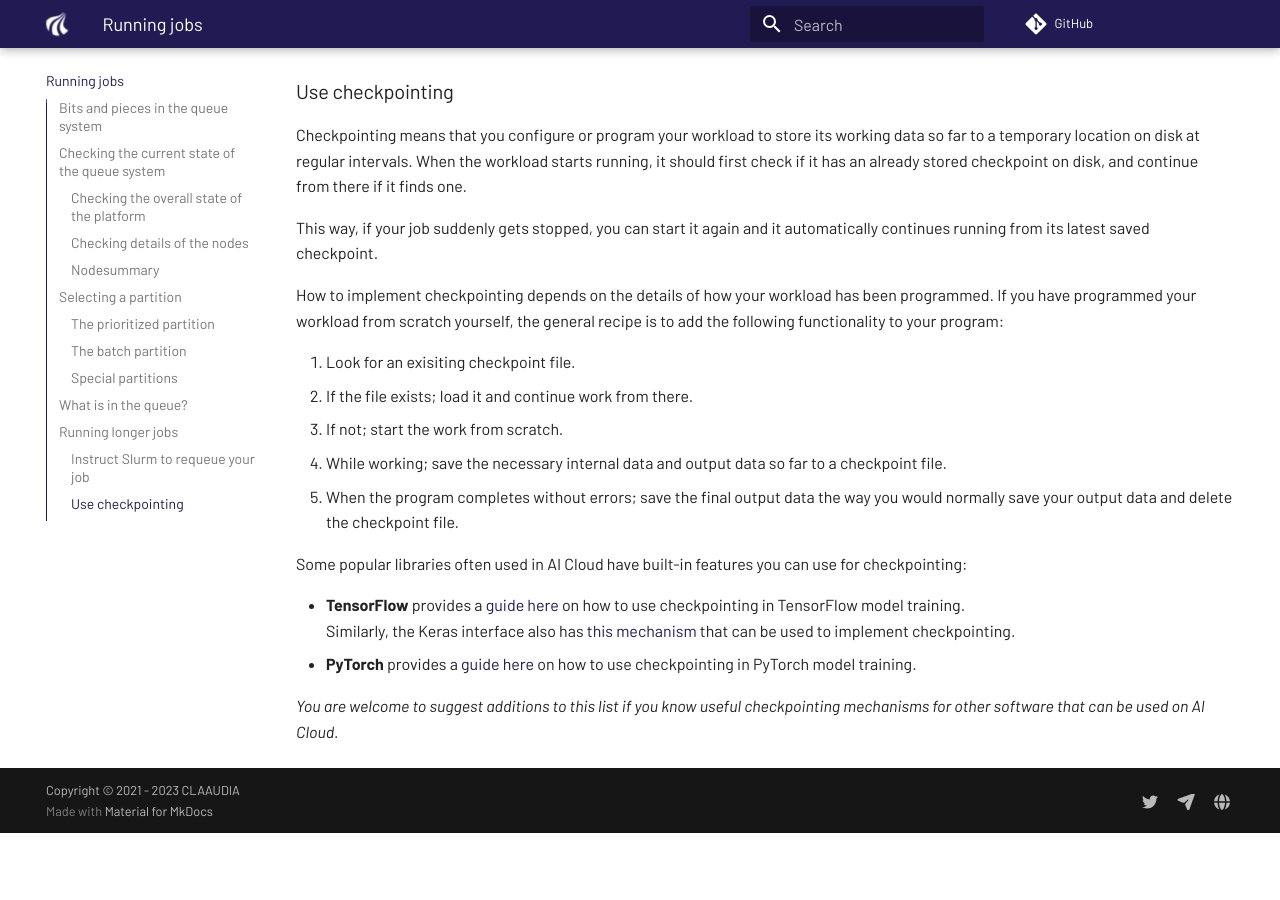
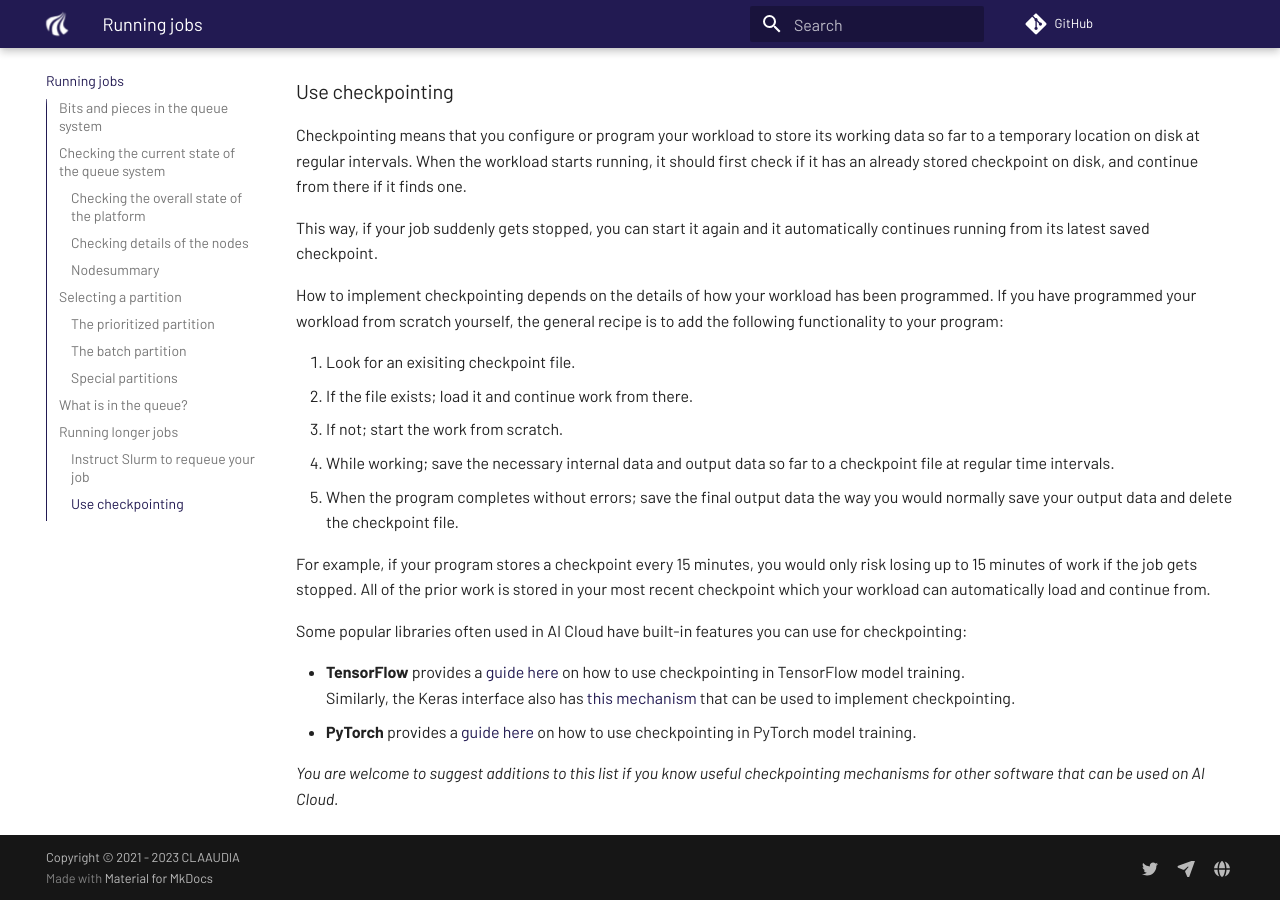
Before and after one commit to aau-claaudia/aicloud-docs, an MkDocs documentation site: the page built from docs/slurm.md, in a window 1280 px wide and 900 px high, scrolled down 5726 px. Built offline with MkDocs 1.6.1 and Material for MkDocs 9.7.7, drawn with Linux system fonts in a browser that asks for light colours; comment, search, counter and statistics services are not loaded; before the commit the page ends 6559 px from its top, so only the background shows below that.

Commit message:
Small addition to guidance on checkpointing

```diff
--- a/docs/slurm.md
+++ b/docs/slurm.md
@@ -297,10 +297,16 @@ functionality to your program:
 2. If the file exists; load it and continue work from there.
 3. If not; start the work from scratch.
 4. While working; save the necessary internal data and output data so
-   far to a checkpoint file.
+   far to a checkpoint file at regular time intervals.
 5. When the program completes without errors; save the final output
    data the way you would normally save your output data and delete
    the checkpoint file.
+
+For example, if your program stores a checkpoint every 15 minutes, you
+would only risk losing up to 15 minutes of work if the job gets
+stopped. All of the prior work is stored in your most recent
+checkpoint which your workload can automatically load and continue
+from.
 
 Some popular libraries often used in AI Cloud have built-in features
 you can use for checkpointing:
```
